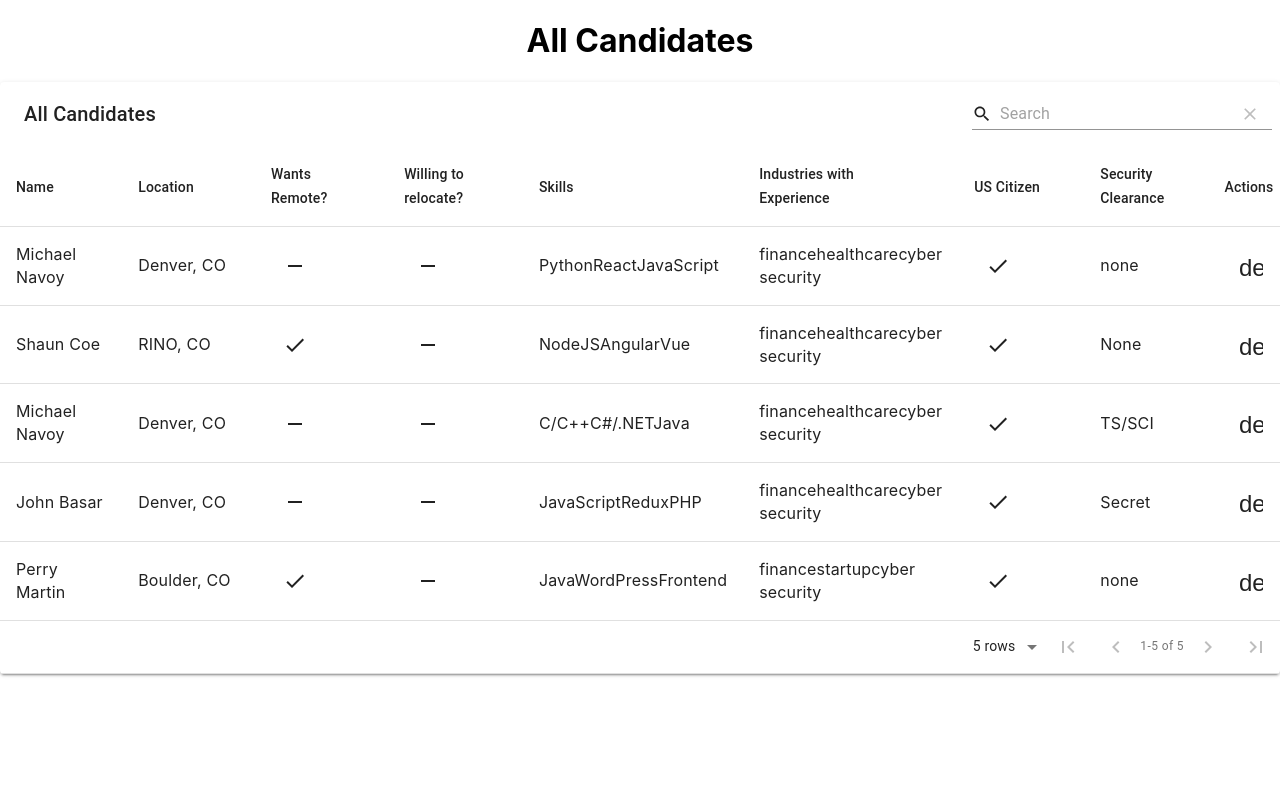
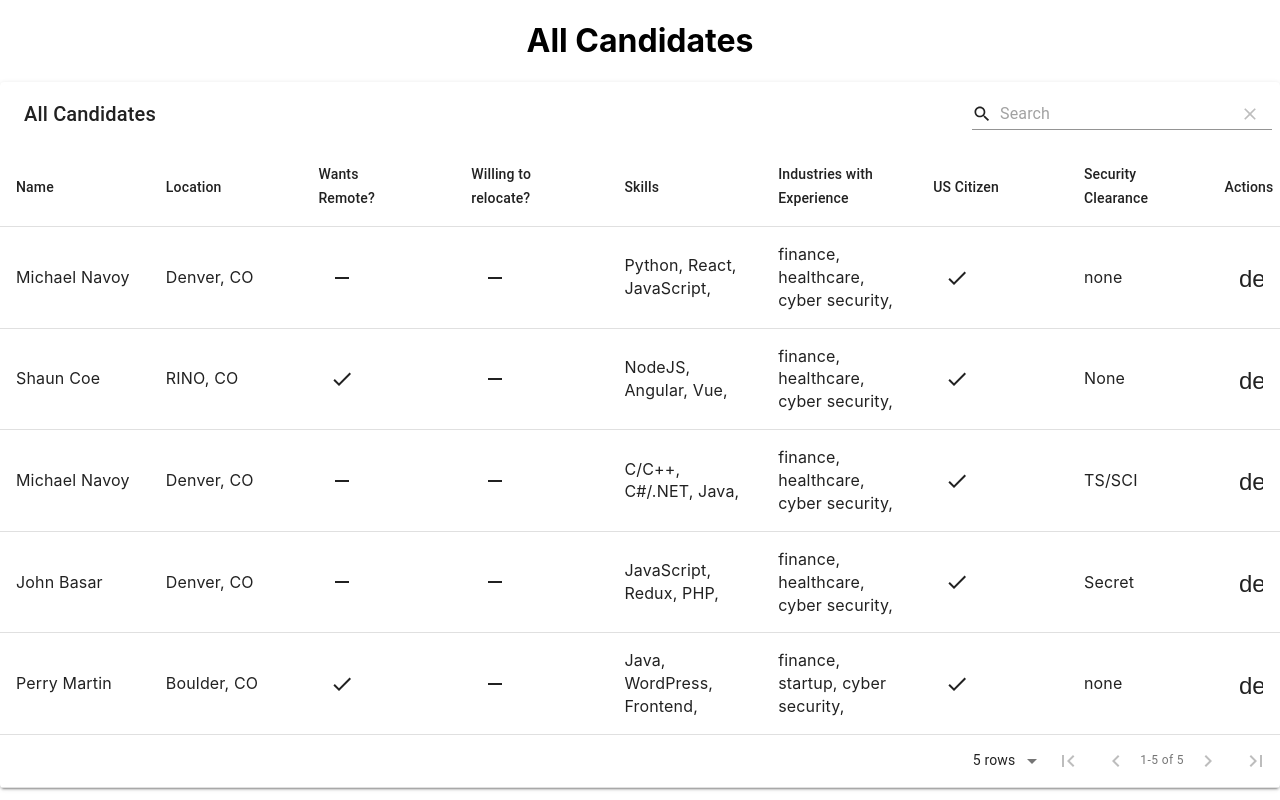
Before and after one commit to mnavoy4/HCRmatcher2, a React (Create React App) app in the folder frontend/: page / in a window 1280 px wide. Built offline with nearby package versions, Linux system fonts and the light colour scheme.

Commit message:
reformatted data - building form for new candidate

```diff
--- a/frontend/src/data.js
+++ b/frontend/src/data.js
@@ -5,8 +5,8 @@ export default {
       location: 'Denver, CO',
       wantsRemote: false,
       willingToRelocate: false,
-      skills: ["Python", "React", "JavaScript"],
-      industriesWorkedIn: ["finance", "healthcare", "cyber security"],
+      skills: ["Python, ", "React, ", "JavaScript, "],
+      industriesWorkedIn: ["finance, ", "healthcare, ", "cyber security, "],
       usCitizen: true,
       clearance: 'none'
     },
@@ -15,8 +15,8 @@ export default {
       location: 'RINO, CO',
       wantsRemote: true,
       willingToRelocate: false,
-      skills: ["NodeJS", "Angular", "Vue"],
-      industriesWorkedIn: ["finance", "healthcare", "cyber security"],
+      skills: ["NodeJS, ", "Angular, ", "Vue, "],
+      industriesWorkedIn: ["finance, ", "healthcare, ", "cyber security, "],
       usCitizen: true,
       clearance: "None"
     },
@@ -25,8 +25,8 @@ export default {
       location: 'Denver, CO',
       wantsRemote: false,
       willingToRelocate: false,
-      skills: ["C/C++", "C#/.NET", "Java"],
-      industriesWorkedIn: ["finance", "healthcare", "cyber security"],
+      skills: ["C/C++, ", "C#/.NET, ", "Java, "],
+      industriesWorkedIn: ["finance, ", "healthcare, ", "cyber security, "],
       usCitizen: true,
       clearance: "TS/SCI"
     },
@@ -35,8 +35,8 @@ export default {
       location: 'Denver, CO',
       wantsRemote: false,
       willingToRelocate: false,
-      skills: ["JavaScript", 'Redux', "PHP"],
-      industriesWorkedIn: ["finance", "healthcare", "cyber security"],
+      skills: ["JavaScript, ", 'Redux, ', "PHP, "],
+      industriesWorkedIn: ["finance, ", "healthcare, ", "cyber security, "],
       usCitizen: true,
       clearance: "Secret"
     },
@@ -45,8 +45,8 @@ export default {
       location: 'Boulder, CO',
       wantsRemote: true,
       willingToRelocate: false,
-      skills: ["Java", "WordPress", "Frontend"],
-      industriesWorkedIn: ["finance", "startup", "cyber security"],
+      skills: ["Java, ", "WordPress, ", "Frontend, "],
+      industriesWorkedIn: ["finance, ", "startup, ", "cyber security, "],
       usCitizen: true,
       clearance: 'none'
     }
```
